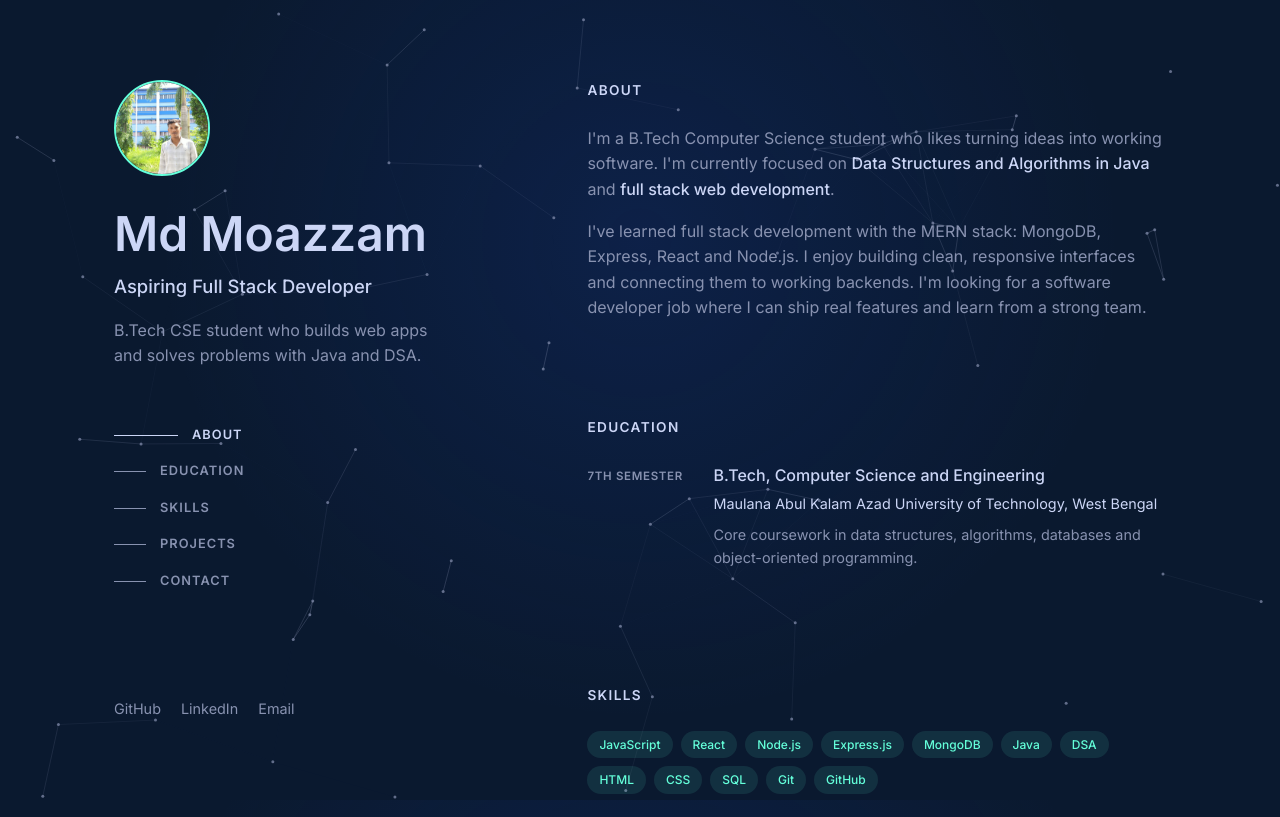
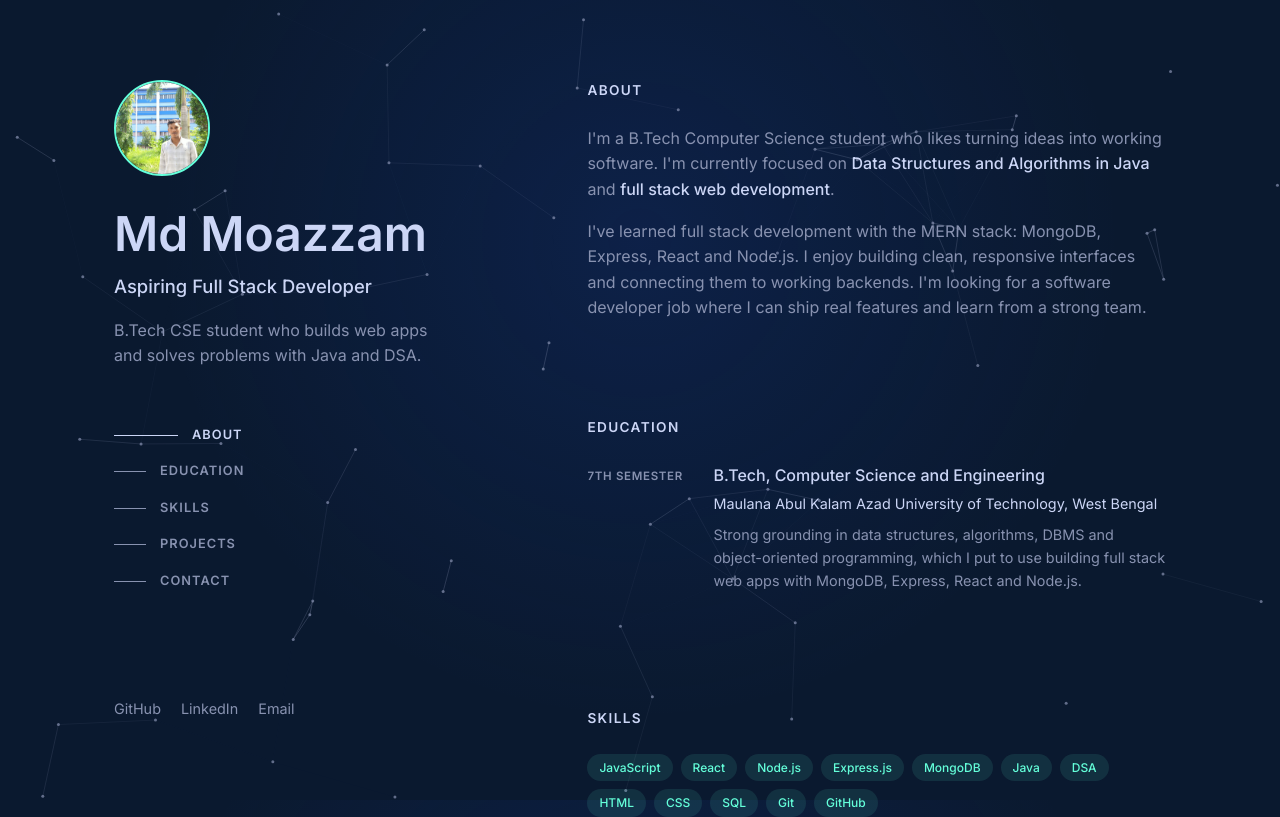
Before and after one commit to mdmoazzam7/moazzam-portfolio, a React (Vite) app: page / in a window 1280 px wide. Shown: the top 817 px of the page. Built offline with nearby package versions, Linux system fonts and the light colour scheme.

Commit message:
Redesign portfolio with new layout and updated content

```diff
--- a/src/App.jsx
+++ b/src/App.jsx
@@ -128,8 +128,9 @@ function App() {
                 Maulana Abul Kalam Azad University of Technology, West Bengal
               </p>
               <p>
-                Core coursework in data structures, algorithms, databases and
-                object-oriented programming.
+                Strong grounding in data structures, algorithms, DBMS and
+                object-oriented programming, which I put to use building
+                full stack web apps with MongoDB, Express, React and Node.js.
               </p>
             </div>
           </div>
```
